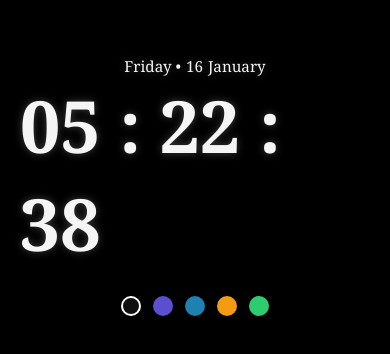
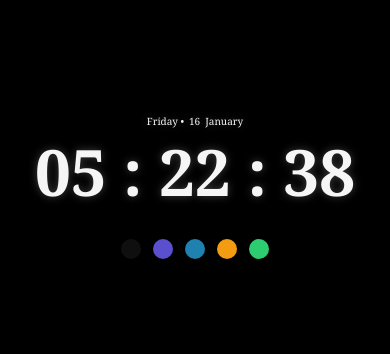
Before and after one commit to harshjha08/clockify-js, a plain HTML site: page index.html in a window 390 px wide. Shown: the part 236-590 px from the top of the page. Drawn offline with Linux system fonts and the light colour scheme.

Commit message:
Add files via upload

```diff
--- a/style.css
+++ b/style.css
@@ -30,7 +30,7 @@
     gap: 20px;
     font-size: 250px;
     font-weight: bold;
-    width: 1500px;
+    width: 100%;
     font-variant-numeric: tabular-nums;
 }
 /* color theme btn css*/
@@ -47,11 +47,10 @@
 }
 #black{
     background: #0f0f0f;
-     border: 2px solid #fff;
+
 }
 #purple{
     background: #5a4fcf;
-
 
 }
 #blue{
@@ -75,20 +74,20 @@
 
   .clock {
     width: 100%;
-    font-size: 180px;
+    font-size: 100px;
     gap: 16px;
   }
 }
 
 @media (max-width: 768px) {
   .date {
-    font-size: 1.1rem;
+    font-size: 20px;
     gap: 6px;
     text-align: center;
   }
 
   .clock {
-    font-size: 120px;
+    font-size: 20px;
     gap: 12px;
   }
 
@@ -109,12 +108,12 @@
   }
 
   .date {
-    font-size: 0.95rem;
+    font-size: 10px;
     gap: 5px;
   }
 
   .clock {
-    font-size: 72px;
+    font-size: 64px;
     gap: 8px;
   }
 
```
